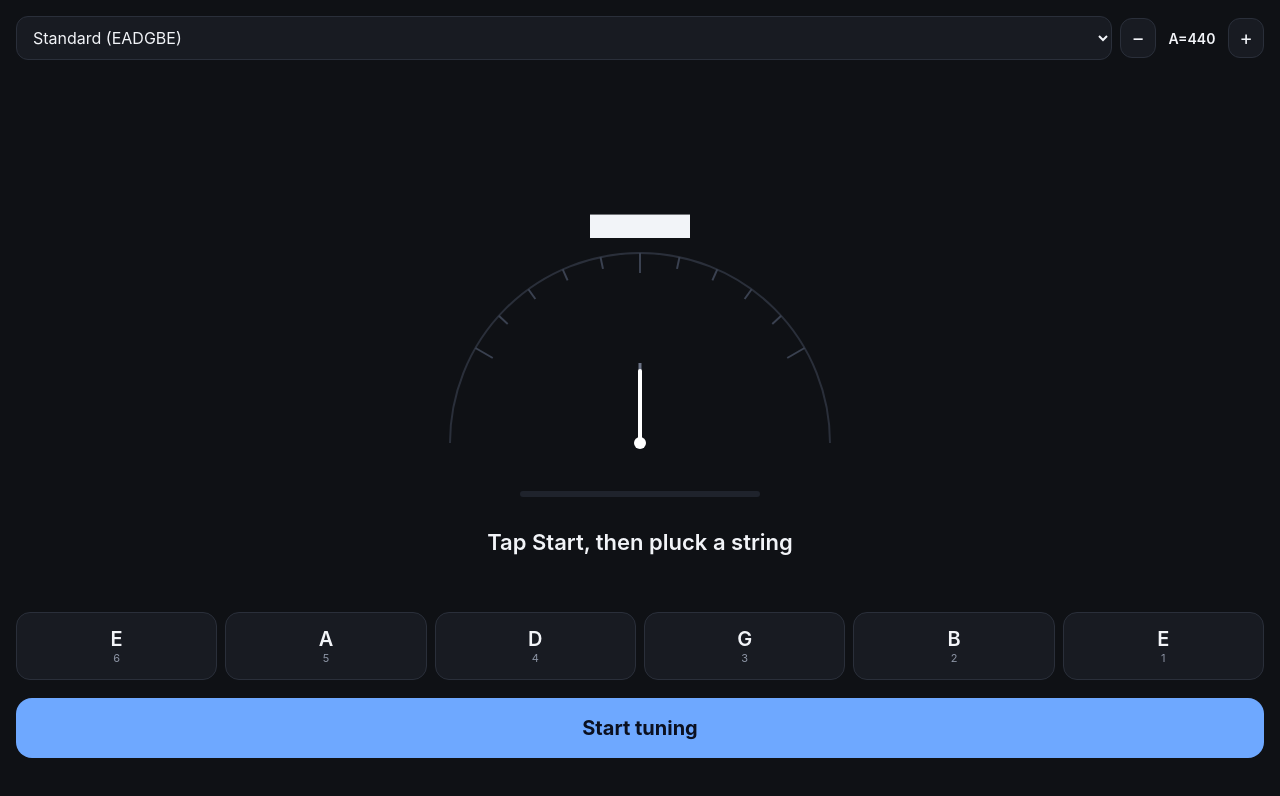
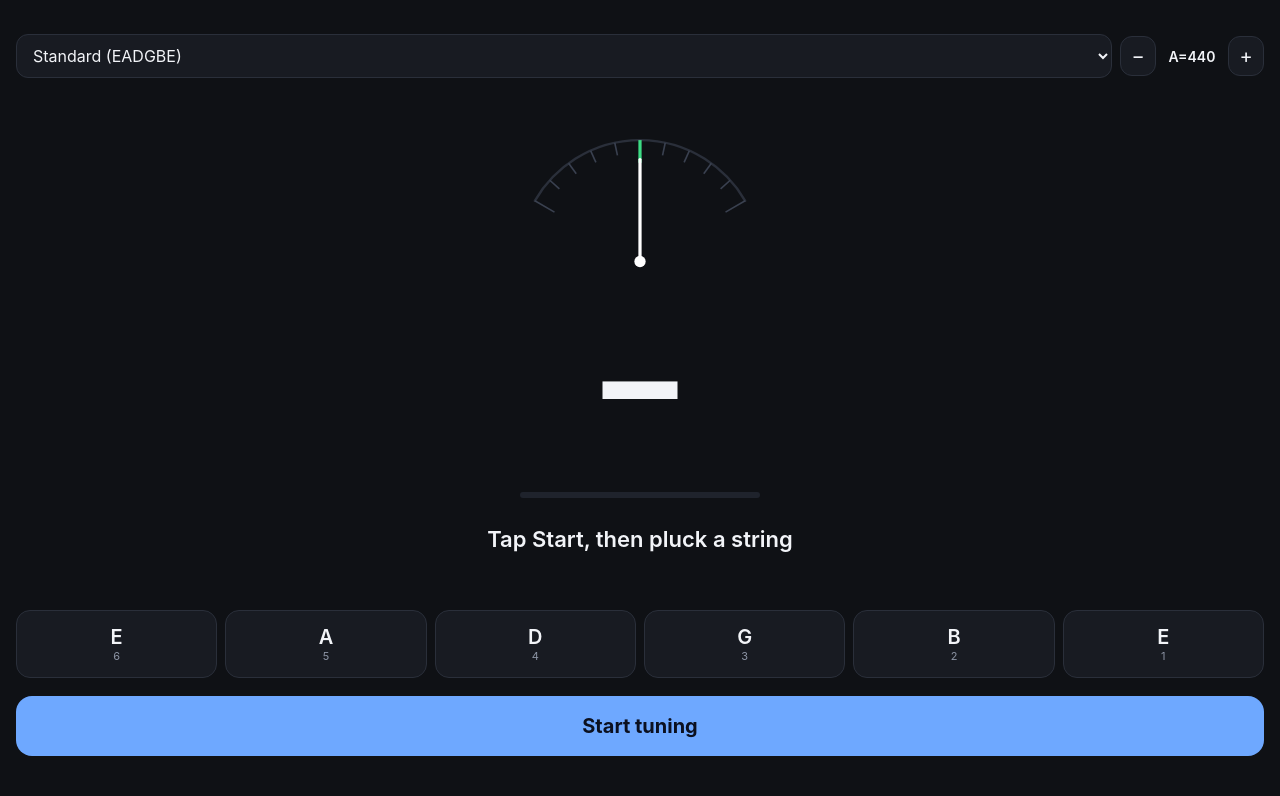
Before and after one commit to tgkarthur/guitar-tuner, a plain HTML site: page index.html in a window 1280 px wide. Drawn offline with Linux system fonts and the light colour scheme.

Commit message:
Fix dial overlapping note, add Dynamic Island safe-area room

```diff
--- a/index.html
+++ b/index.html
@@ -23,7 +23,7 @@
     font-family:-apple-system,BlinkMacSystemFont,"Segoe UI",Roboto,sans-serif;
     -webkit-user-select:none;user-select:none;overscroll-behavior:none}
   body{display:flex;flex-direction:column;
-    padding:max(16px,env(safe-area-inset-top)) 16px max(16px,env(safe-area-inset-bottom))}
+    padding:calc(max(env(safe-area-inset-top,0px),20px) + 14px) 16px calc(max(env(safe-area-inset-bottom,0px),12px) + 6px)}
   header{display:flex;gap:8px;align-items:center;justify-content:space-between}
   select,button{font:inherit;color:var(--text);background:var(--panel);border:1px solid #2a2f3a;
     border-radius:12px;padding:10px 12px}
@@ -32,17 +32,17 @@
   .ref button{width:36px;height:40px;padding:0;font-size:20px}
   .ref b{color:var(--text);min-width:60px;text-align:center;font-weight:600}
 
-  main{flex:1;display:flex;flex-direction:column;align-items:center;justify-content:center;gap:8px;min-height:0}
+  main{flex:1;display:flex;flex-direction:column;align-items:center;justify-content:center;gap:6px;min-height:0}
   body.stale main{opacity:.45}
   main{transition:opacity .3s}
-  #note{font-size:min(34vw,200px);font-weight:700;line-height:1;transition:color .15s}
+  #note{font-size:min(28vw,150px);font-weight:700;line-height:1;transition:color .15s}
   #note small{font-size:.3em;vertical-align:super;margin-left:2px}
   #freq{color:var(--muted);font-size:18px;height:24px;font-variant-numeric:tabular-nums}
   #hint{font-size:22px;font-weight:600;height:30px}
 
-  .meter{position:relative;width:100%;max-width:420px;height:90px;margin-top:10px}
-  .meter svg{width:100%;height:100%;overflow:visible}
-  #needle{transition:transform .08s linear;transform-origin:210px 80px}
+  .meter{position:relative;width:100%;max-width:340px;aspect-ratio:420/172;flex:none}
+  .meter svg{width:100%;height:100%;display:block}
+  #needle{transition:transform .08s linear;transform-origin:210px 160px}
   #lvlbox{width:60%;max-width:240px;height:6px;background:#1f232c;border-radius:3px;overflow:hidden}
   #lvl{height:100%;width:0;background:var(--accent);transition:width .05s}
   #dbg{color:#7d8597;font-size:12px;min-height:16px;font-variant-numeric:tabular-nums}
@@ -72,20 +72,17 @@
 </header>
 
 <main>
-  <div id="note">–</div>
-  <div id="freq">&nbsp;</div>
   <div class="meter">
-    <svg viewBox="0 0 420 90">
-      <path d="M20 80 A190 190 0 0 1 400 80" fill="none" stroke="#2a2f3a" stroke-width="2"/>
-      <g stroke="#3a4150" stroke-width="2">
-        <line x1="210" y1="0" x2="210" y2="18" stroke="#6b7385" stroke-width="3"/>
-      </g>
+    <svg viewBox="0 0 420 172">
+      <path d="M80.1 85 A150 150 0 0 1 339.9 85" fill="none" stroke="#2a2f3a" stroke-width="3" stroke-linecap="round"/>
       <g id="ticks" stroke="#3a4150" stroke-width="2"></g>
-      <g id="needle"><line x1="210" y1="80" x2="210" y2="8" stroke="#fff" stroke-width="4" stroke-linecap="round" id="needleLine"/></g>
-      <circle cx="210" cy="80" r="6" fill="#fff"/>
+      <g id="needle"><line x1="210" y1="160" x2="210" y2="34" stroke="#fff" stroke-width="4" stroke-linecap="round" id="needleLine"/></g>
+      <circle cx="210" cy="160" r="7" fill="#fff"/>
     </svg>
   </div>
   <div id="cents">&nbsp;</div>
+  <div id="note">–</div>
+  <div id="freq">&nbsp;</div>
   <div id="lvlbox"><div id="lvl"></div></div>
   <div id="dbg"></div>
   <div id="hint">Tap Start, then pluck a string</div>
@@ -135,16 +132,15 @@ sel.onchange=()=>{tuningName=sel.value;localStorage.setItem("tuning",tuningName)
 function setRef(v){A4=Math.min(460,Math.max(420,v));localStorage.setItem("a4",A4);$("refTxt").textContent="A="+A4;buildStrings()}
 $("refDn").onclick=()=>setRef(A4-1);$("refUp").onclick=()=>setRef(A4+1);setRef(A4);
 
-(function ticks(){ // meter ticks at -50..+50 cents
-  const g=$("ticks");
+(function ticks(){ // meter ticks every 10 cents, -50..+50, on a radius-150 fan around (210,160)
+  const g=$("ticks"),cx=210,cy=160;
   for(let c=-50;c<=50;c+=10){
     const a=(c/50)*Math.PI/3;           // ±60°
-    const r1=c%50===0?170:178, r2=190;
-    const x=210+Math.sin(a), y=80;
+    const r2=150, r1=c%50===0?122:134;
     const l=document.createElementNS("http://www.w3.org/2000/svg","line");
-    const cx=210,cy=80;
     l.setAttribute("x1",cx+r1*Math.sin(a));l.setAttribute("y1",cy-r1*Math.cos(a));
     l.setAttribute("x2",cx+r2*Math.sin(a));l.setAttribute("y2",cy-r2*Math.cos(a));
+    if(c===0){l.setAttribute("stroke","#3ddc84");l.setAttribute("stroke-width","4")}
     g.appendChild(l);
   }
 })();
--- a/sw.js
+++ b/sw.js
@@ -1,5 +1,5 @@
 // Cache everything so the tuner works offline after the first visit.
-const CACHE = "tuner-v9";
+const CACHE = "tuner-v10";
 const FILES = ["./", "./index.html", "./manifest.json", "./icon-180.png", "./icon-192.png", "./icon-512.png", "./icon-maskable-192.png", "./icon-maskable-512.png"];
 
 self.addEventListener("install", e => {
```
